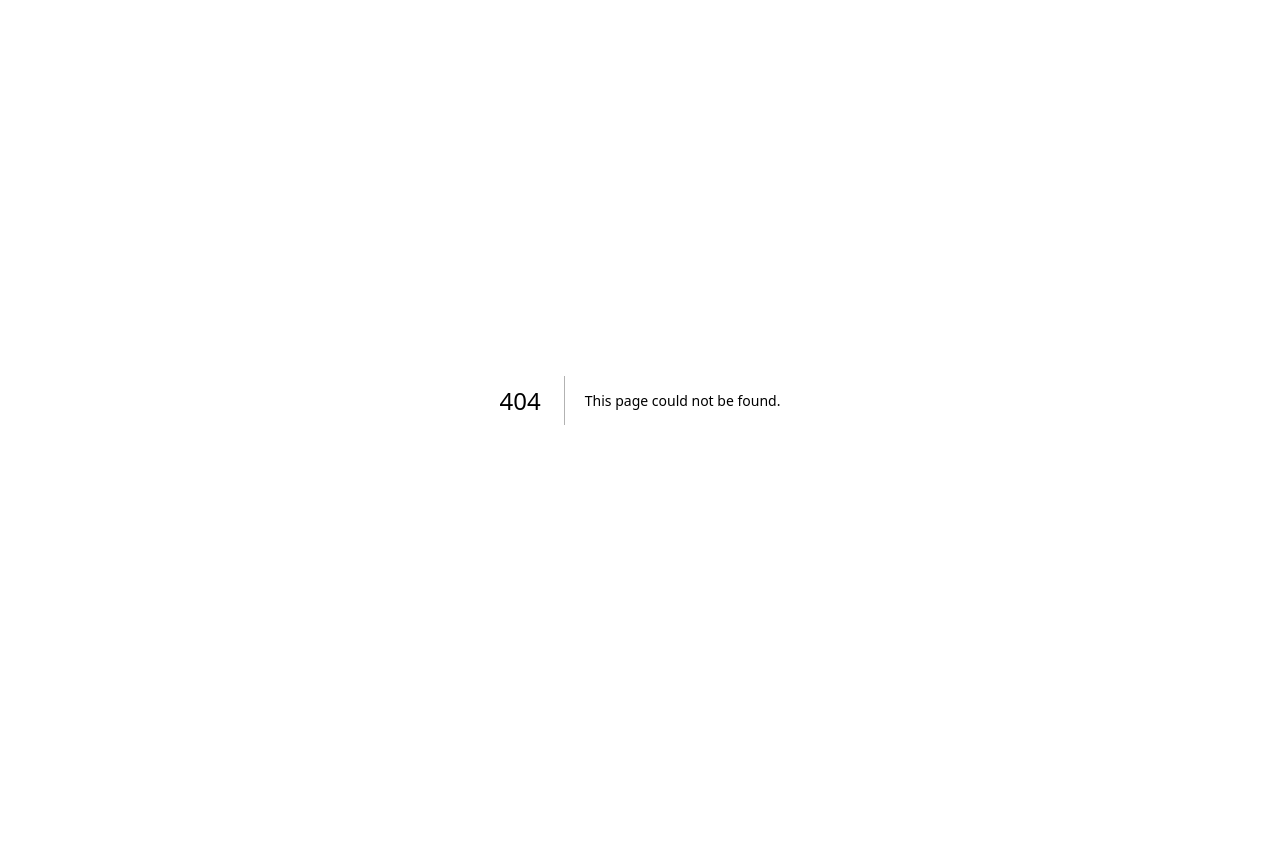
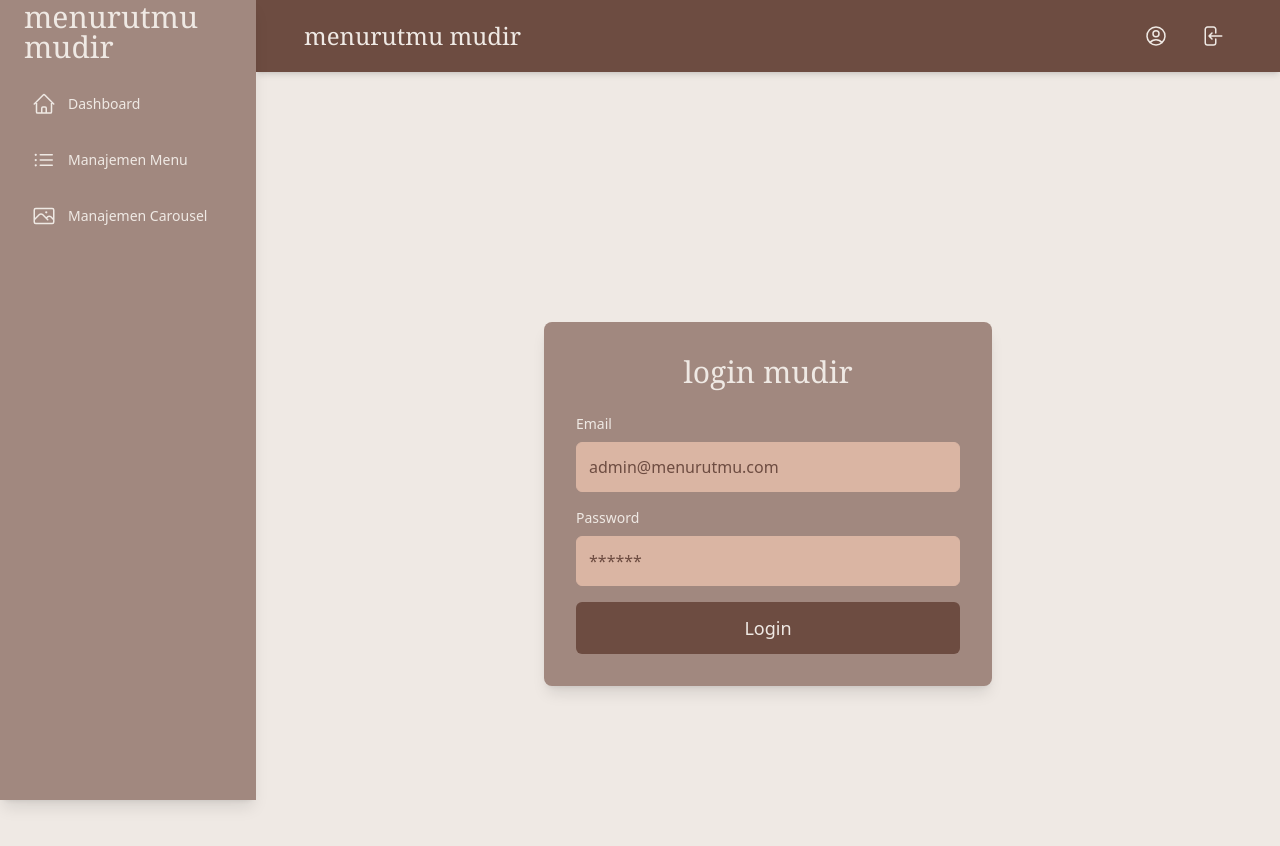
Before and after one commit to airizf11/me-web, a Next.js app: page /mudir/login in a window 1280 px wide. Before the commit this address had no page. Shown: the top 846 px of the page. Before the commit the page ends 800 px from the top, so only its background shows below. Built offline with nearby package versions, Linux system fonts and the light colour scheme; no server answers.

Commit message:
Initial for middleware, have 1 issue, stable so far.

```diff
--- a/src/app/layout.tsx
+++ b/src/app/layout.tsx
@@ -2,13 +2,14 @@
 import type { Metadata } from "next";
 import { Work_Sans, Josefin_Sans } from "next/font/google";
 import "./globals.css";
+import { Toaster } from "react-hot-toast";
 import { Analytics } from "@vercel/analytics/next";
 import { SpeedInsights } from "@vercel/speed-insights/next";
 
 const workSans = Work_Sans({
   subsets: ["latin"],
   display: "swap",
-  variable: "--font-body", // Menghubungkan ke variabel CSS --font-body
+  variable: "--font-body",
   weight: ["300", "400", "500", "600", "700"], // Berat font yang akan digunakan
 });
 
@@ -37,8 +38,9 @@ export default function RootLayout({
         className={`${workSans.variable} ${josefinSans.variable} font-body bg-light-cream text-deep-mocha antialiased`}
       >
         {children}
+        <Toaster />
+        <SpeedInsights />
         <Analytics />
-        <SpeedInsights />
       </body>
     </html>
   );
--- /dev/null
+++ b/src/app/mudir/login/page.tsx
@@ -0,0 +1,111 @@
+// src/app/mudir/login/page.tsx
+"use client";
+
+import { useState, FormEvent, useEffect } from "react";
+import { useRouter, useSearchParams } from "next/navigation";
+import { createClient } from "@/lib/supabase/client";
+import toast from "react-hot-toast";
+
+export default function LoginPage() {
+  const [email, setEmail] = useState("");
+  const [password, setPassword] = useState("");
+  const [loading, setLoading] = useState(false);
+  const router = useRouter();
+  const searchParams = useSearchParams();
+  const supabase = createClient();
+
+  const redirectedFrom = searchParams.get("redirectedFrom") || "/mudir";
+  const message = searchParams.get("message");
+
+  useEffect(() => {
+    if (message) {
+      toast.error(message);
+    }
+  }, [message]);
+
+  const handleLogin = async (e: FormEvent) => {
+    e.preventDefault();
+    setLoading(true);
+    toast.dismiss();
+
+    const { error } = await supabase.auth.signInWithPassword({
+      email,
+      password,
+    });
+
+    if (error) {
+      toast.error(`Login Gagal: ${error.message}`);
+      console.error("Login Error:", error.message);
+    } else {
+      // Cek role setelah login berhasil
+      const {
+        data: { user },
+      } = await supabase.auth.getUser();
+      const userRole = user?.app_metadata.role;
+      const allowedRoles = ["owner", "admin"];
+
+      if (user && allowedRoles.includes(userRole as string)) {
+        toast.success("Login Berhasil! Selamat datang.");
+        router.push(redirectedFrom);
+      } else {
+        await supabase.auth.signOut();
+        toast.error("Akses ditolak. Peran tidak valid.");
+        console.warn("Login successful but unauthorized role:", userRole);
+      }
+    }
+    setLoading(false);
+  };
+
+  return (
+    <section className="min-h-screen flex items-center justify-center p-4 bg-light-cream">
+      <div className="bg-warm-brown text-light-cream p-8 rounded-lg shadow-lg w-full max-w-md">
+        <h1 className="text-3xl font-display lowercase text-center mb-6">
+          login mudir
+        </h1>
+        <form onSubmit={handleLogin} className="space-y-4">
+          <div>
+            <label htmlFor="email" className="block text-sm font-body mb-2">
+              Email
+            </label>
+            <input
+              type="email"
+              id="email"
+              value={email}
+              onChange={(e) => setEmail(e.target.value)}
+              className="w-full p-3 rounded-md bg-clay-pink text-deep-mocha border border-clay-pink
+                         focus:ring-2 focus:ring-deep-mocha focus:outline-none placeholder-deep-mocha"
+              placeholder="admin@menurutmu.com"
+              required
+              disabled={loading}
+            />
+          </div>
+          <div>
+            <label htmlFor="password" className="block text-sm font-body mb-2">
+              Password
+            </label>
+            <input
+              type="password"
+              id="password"
+              value={password}
+              onChange={(e) => setPassword(e.target.value)}
+              className="w-full p-3 rounded-md bg-clay-pink text-deep-mocha border border-clay-pink
+                         focus:ring-2 focus:ring-deep-mocha focus:outline-none placeholder-deep-mocha"
+              placeholder="******"
+              required
+              disabled={loading}
+            />
+          </div>
+          <button
+            type="submit"
+            disabled={loading}
+            className="w-full bg-deep-mocha text-light-cream p-3 rounded-md font-body text-lg
+                       hover:bg-clay-pink hover:text-deep-mocha transition-colors duration-300
+                       disabled:opacity-50 disabled:cursor-not-allowed"
+          >
+            {loading ? "Logging in..." : "Login"}
+          </button>
+        </form>
+      </div>
+    </section>
+  );
+}
--- a/src/components/admin/AdminHeader.tsx
+++ b/src/components/admin/AdminHeader.tsx
@@ -2,17 +2,37 @@
 "use client";
 
 import Link from "next/link";
-import { Bars3Icon, UserCircleIcon } from "@heroicons/react/24/outline";
+import {
+  Bars3Icon,
+  UserCircleIcon,
+  ArrowLeftOnRectangleIcon,
+} from "@heroicons/react/24/outline";
+import { createClient } from "@/lib/supabase/client";
+import { useRouter } from "next/navigation";
+import toast from "react-hot-toast";
 
 type AdminHeaderProps = {
-  onOpenSidebar?: () => void;
+  onOpenSidebar: () => void;
 };
 
 export function AdminHeader({ onOpenSidebar }: AdminHeaderProps) {
+  const router = useRouter();
+  const supabase = createClient();
+
+  const handleLogout = async () => {
+    const { error } = await supabase.auth.signOut();
+    if (error) {
+      toast.error(`Logout Gagal: ${error.message}`);
+      console.error("Logout Error:", error.message);
+    } else {
+      toast.success("Anda telah logout.");
+      router.push("/mudir/login");
+    }
+  };
+
   return (
     <header className="bg-deep-mocha text-light-cream p-4 shadow-md sticky top-0 z-20">
       <div className="mx-auto max-w-full px-4 sm:px-6 lg:px-8 flex justify-between items-center">
-        {/* Tombol Hamburger Menu (Mobile Only) */}
         <div className="md:hidden">
           <button
             onClick={onOpenSidebar}
@@ -23,7 +43,6 @@ export function AdminHeader({ onOpenSidebar }: AdminHeaderProps) {
           </button>
         </div>
 
-        {/* Logo/Nama Brand Admin (Pusatkan di mobile, geser ke kanan di desktop) */}
         <Link
           href="/mudir"
           className="text-2xl font-display lowercase hover:text-warm-brown transition-colors leading-none flex-grow text-center md:text-left md:flex-grow-0"
@@ -31,7 +50,6 @@ export function AdminHeader({ onOpenSidebar }: AdminHeaderProps) {
           menurutmu mudir
         </Link>
 
-        {/* User Menu / Logout (Desktop & Mobile) */}
         <div className="flex items-center space-x-4">
           <button
             className="p-2 rounded-full hover:bg-warm-brown transition-colors"
@@ -39,7 +57,13 @@ export function AdminHeader({ onOpenSidebar }: AdminHeaderProps) {
           >
             <UserCircleIcon className="h-6 w-6" />
           </button>
-          {/* Tombol logout nanti di sini */}
+          <button
+            onClick={handleLogout}
+            className="p-2 rounded-full hover:bg-warm-brown transition-colors"
+            aria-label="Logout"
+          >
+            <ArrowLeftOnRectangleIcon className="h-6 w-6" />
+          </button>
         </div>
       </div>
     </header>
--- /dev/null
+++ b/src/lib/supabase/server.ts
@@ -0,0 +1,33 @@
+// src/lib/supabase/server.ts
+import { createServerClient, type CookieOptions } from "@supabase/ssr";
+import { cookies } from "next/headers";
+
+export async function createServerSupabaseClient() {
+  const cookieStore = await cookies();
+
+  return createServerClient(
+    process.env.NEXT_PUBLIC_SUPABASE_URL!,
+    process.env.NEXT_PUBLIC_SUPABASE_ANON_KEY!,
+    {
+      cookies: {
+        get(name: string) {
+          return cookieStore.get(name)?.value;
+        },
+        set(name: string, value: string, options: CookieOptions) {
+          try {
+            cookieStore.set({ name, value, ...options });
+          } catch (error) {
+            console.error("Failed to set cookie in server client:", error);
+          }
+        },
+        remove(name: string, options: CookieOptions) {
+          try {
+            cookieStore.set({ name, value: "", ...options });
+          } catch (error) {
+            console.error("Failed to remove cookie in server client:", error);
+          }
+        },
+      },
+    }
+  );
+}
--- /dev/null
+++ b/src/middleware.ts
@@ -0,0 +1,56 @@
+// src/middleware.ts
+import { NextResponse, type NextRequest } from "next/server";
+import { createServerSupabaseClient } from "@/lib/supabase/server";
+
+export async function middleware(req: NextRequest) {
+  const res = NextResponse.next();
+  const supabase = await createServerSupabaseClient();
+
+  const {
+    data: { session },
+    error: sessionError,
+  } = await supabase.auth.getSession();
+
+  if (sessionError) {
+    console.error(
+      "Error getting Supabase session in middleware:",
+      sessionError.message
+    );
+  }
+
+  if (req.nextUrl.pathname.startsWith("/mudir")) {
+    if (req.nextUrl.pathname === "/mudir/login") {
+      return res;
+    }
+
+    if (!session) {
+      const redirectUrl = req.nextUrl.clone();
+      redirectUrl.pathname = "/mudir/login";
+      redirectUrl.searchParams.set("redirectedFrom", req.nextUrl.pathname);
+      return NextResponse.redirect(redirectUrl);
+    }
+
+    const userRole = session.user.app_metadata.role;
+
+    const allowedRoles = ["owner", "admin"];
+
+    if (!allowedRoles.includes(userRole as string)) {
+      console.warn(
+        `Unauthorized access attempt for role: ${userRole} to ${req.nextUrl.pathname}`
+      );
+      const redirectUrl = req.nextUrl.clone();
+      redirectUrl.pathname = "/mudir/login";
+      redirectUrl.searchParams.set(
+        "message",
+        "Akses ditolak. Peran tidak valid."
+      );
+      return NextResponse.redirect(redirectUrl);
+    }
+  }
+
+  return res;
+}
+
+export const config = {
+  matcher: ["/mudir/:path*"],
+};
```
